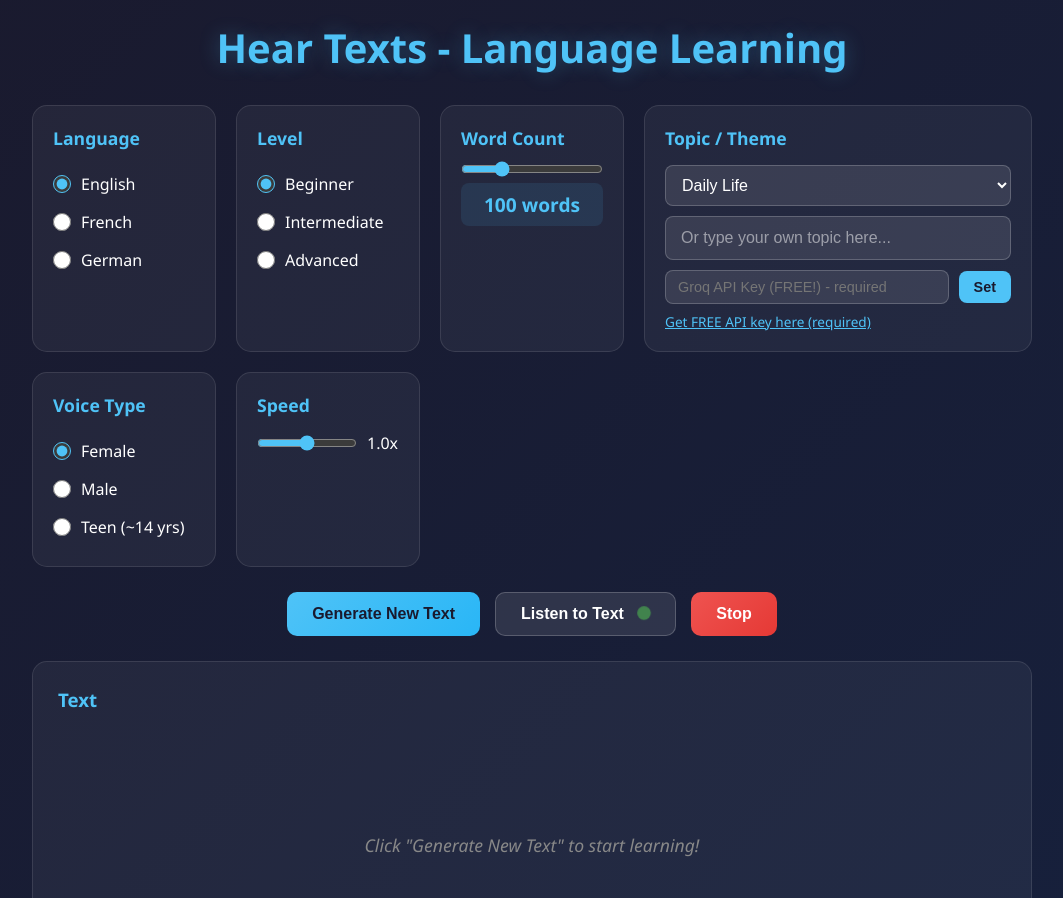
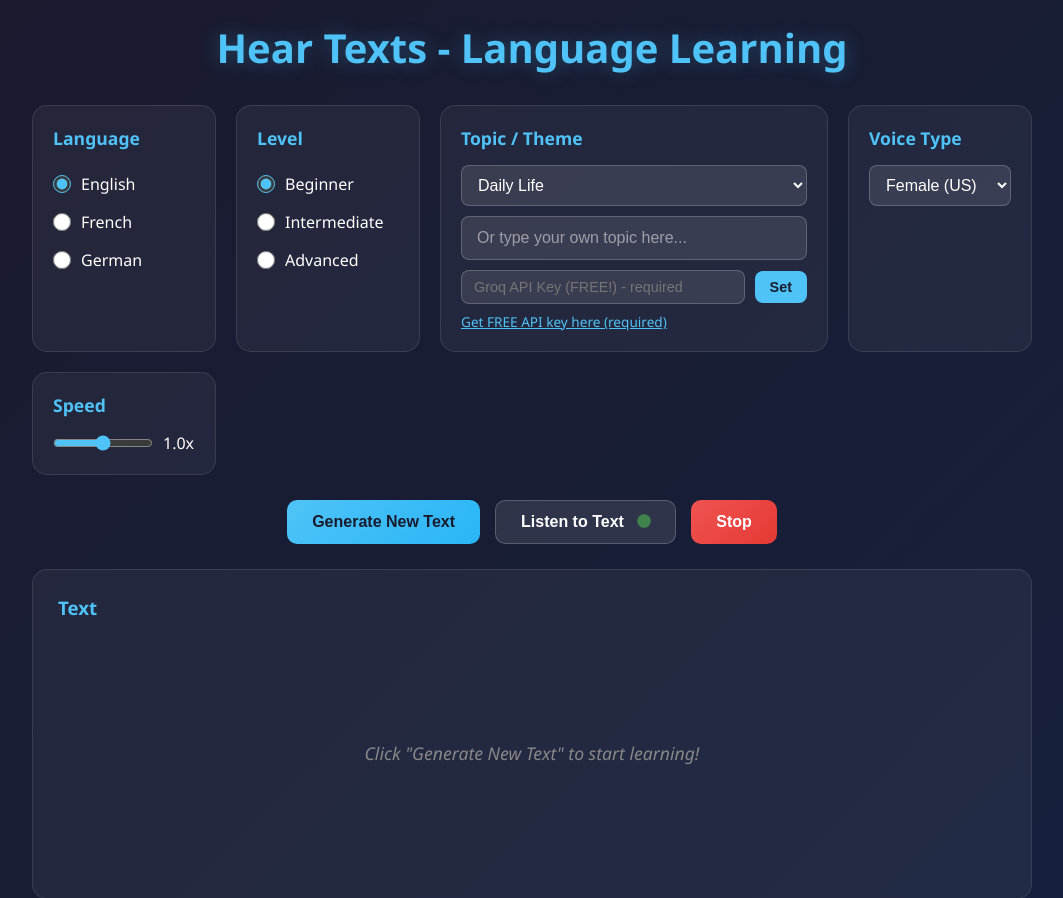
Before and after one commit to sketol1308-cpu/hear-texts-language-learning, a Flask app: page / in a window 1280 px wide. Shown: the top 898 px of the page, without its empty margins (108-1171 px from the left). Run offline with Flask 3, Linux system fonts and the light colour scheme.

Commit message:
Remove word count picker, add 5+ new voices
- Removed word count slider (uses level-based word count)
- Added voices: British, Australian, Indian, Cheerful
- Added French voices: Canadian, Belgian
- Added German voices: Austrian, Swiss
- Voice selector is now a dropdown with grouped options

Co-Authored-By: Claude Opus 4.5 <noreply@anthropic.com>

```diff
--- a/app.py
+++ b/app.py
@@ -14,22 +14,31 @@ AI_API_KEY = os.environ.get("GROQ_API_KEY", "")
 AI_API_URL = "https://api.groq.com/openai/v1/chat/completions"
 AI_MODEL = "llama-3.3-70b-versatile"  # Free and fast!
 
-# Voice options for each language (teen = younger child-like voice ~12-14 years)
+# Voice options for each language
 VOICES = {
     "en": {
         "female": "en-US-JennyNeural",
         "male": "en-US-GuyNeural",
-        "teen": "en-US-AnaNeural"  # Child voice, sounds young
+        "teen": "en-US-AnaNeural",
+        "british_female": "en-GB-SoniaNeural",
+        "british_male": "en-GB-RyanNeural",
+        "australian": "en-AU-NatashaNeural",
+        "indian": "en-IN-NeerjaNeural",
+        "cheerful": "en-US-AriaNeural"
     },
     "fr": {
         "female": "fr-FR-DeniseNeural",
         "male": "fr-FR-HenriNeural",
-        "teen": "fr-FR-EloiseNeural"  # Child voice
+        "teen": "fr-FR-EloiseNeural",
+        "canadian": "fr-CA-SylvieNeural",
+        "belgian": "fr-BE-CharlineNeural"
     },
     "de": {
         "female": "de-DE-KatjaNeural",
         "male": "de-DE-ConradNeural",
-        "teen": "de-DE-GiselaNeural"  # Child voice
+        "teen": "de-DE-GiselaNeural",
+        "austrian": "de-AT-IngridNeural",
+        "swiss": "de-CH-LeniNeural"
     }
 }
 
@@ -64,14 +73,18 @@ def generate_with_ai(theme, language, level, word_count):
         "advanced": "Use sophisticated vocabulary and complex sentences. Use all tenses and idioms."
     }
 
-    target_words = word_count or 100
-    # Ask for 20 more words so we can trim to exact count
-    request_words = target_words + 20
+    # Word count based on level
+    level_word_counts = {
+        "beginner": 80,
+        "intermediate": 150,
+        "advanced": 250
+    }
+    target_words = word_count or level_word_counts.get(level, 100)
 
     prompt = f"""Generate a {level} level text in {language} about the topic: "{theme}"
 
 REQUIREMENTS:
-- Write approximately {request_words} words
+- Write approximately {target_words} words
 - {level_styles.get(level, level_styles['beginner'])}
 - Make it interesting and educational
 - The text should be a coherent story or description
@@ -157,21 +170,6 @@ QUESTIONS:
                             questions.append(q)
 
             if text and len(questions) >= 1:
-                # Trim text to exact word count
-                words = text.split()
-                if len(words) > target_words:
-                    # Find the last sentence ending within word limit
-                    trimmed_words = words[:target_words]
-                    trimmed_text = ' '.join(trimmed_words)
-                    # Try to end at a sentence
-                    last_period = trimmed_text.rfind('.')
-                    last_exclaim = trimmed_text.rfind('!')
-                    last_question = trimmed_text.rfind('?')
-                    last_end = max(last_period, last_exclaim, last_question)
-                    if last_end > len(trimmed_text) * 0.7:  # Only trim if we keep 70%+
-                        text = trimmed_text[:last_end + 1]
-                    else:
-                        text = trimmed_text + '.'
                 print(f"Success: {len(text.split())} words, {len(questions)} questions")
                 return {"text": text, "questions": questions[:5]}
             else:
--- a/templates/index.html
+++ b/templates/index.html
@@ -480,14 +480,6 @@
                 </div>
             </div>
 
-            <div class="setting-group">
-                <h3>Word Count</h3>
-                <div class="word-count-selector">
-                    <input type="range" id="wordCountSlider" min="30" max="300" value="100" step="10">
-                    <span id="wordCountDisplay" class="word-count-display">100 words</span>
-                </div>
-            </div>
-
             <div class="setting-group theme-group">
                 <h3>Topic / Theme</h3>
                 <select id="topicSelect" class="topic-select" style="margin-bottom: 10px;">
@@ -516,11 +508,28 @@
 
             <div class="setting-group">
                 <h3>Voice Type</h3>
-                <div class="radio-group">
-                    <label><input type="radio" name="voice" value="female" checked> Female</label>
-                    <label><input type="radio" name="voice" value="male"> Male</label>
-                    <label><input type="radio" name="voice" value="teen"> Teen (~14 yrs)</label>
-                </div>
+                <select id="voiceSelect" class="topic-select">
+                    <optgroup label="Standard">
+                        <option value="female">Female (US)</option>
+                        <option value="male">Male (US)</option>
+                        <option value="teen">Teen (~14 yrs)</option>
+                    </optgroup>
+                    <optgroup label="English Accents">
+                        <option value="british_female">British Female</option>
+                        <option value="british_male">British Male</option>
+                        <option value="australian">Australian</option>
+                        <option value="indian">Indian</option>
+                        <option value="cheerful">Cheerful (Aria)</option>
+                    </optgroup>
+                    <optgroup label="French Accents">
+                        <option value="canadian">Canadian French</option>
+                        <option value="belgian">Belgian French</option>
+                    </optgroup>
+                    <optgroup label="German Accents">
+                        <option value="austrian">Austrian</option>
+                        <option value="swiss">Swiss German</option>
+                    </optgroup>
+                </select>
             </div>
 
             <div class="setting-group">
@@ -573,10 +582,6 @@
             document.getElementById('speedValue').textContent = this.value + 'x';
         });
 
-        document.getElementById('wordCountSlider').addEventListener('input', function() {
-            document.getElementById('wordCountDisplay').textContent = this.value + ' words';
-        });
-
         function getSelectedValue(name) {
             const selected = document.querySelector(`input[name="${name}"]:checked`);
             return selected ? selected.value : null;
@@ -622,7 +627,6 @@
             const level = getSelectedValue('level');
             const customTheme = document.getElementById('themeInput').value.trim();
             const selectedTopic = document.getElementById('topicSelect').value;
-            const wordCount = document.getElementById('wordCountSlider').value;
 
             currentLanguage = language;
 
@@ -645,7 +649,6 @@
                         language: language,
                         level: level,
                         topic: topic,
-                        word_count: parseInt(wordCount),
                         use_ai: true
                     })
                 });
@@ -768,7 +771,7 @@
                 'German': 'de'
             }[currentLanguage] || 'en';
 
-            const voiceType = getSelectedValue('voice');
+            const voiceType = document.getElementById('voiceSelect').value;
 
             try {
                 const response = await fetch('/speak', {
```
